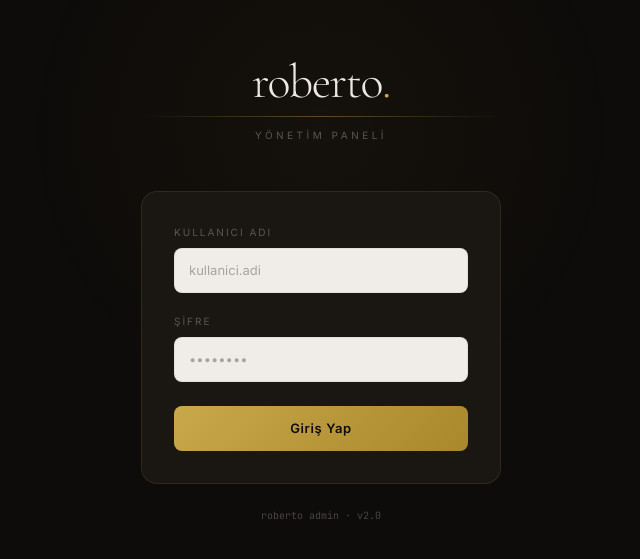
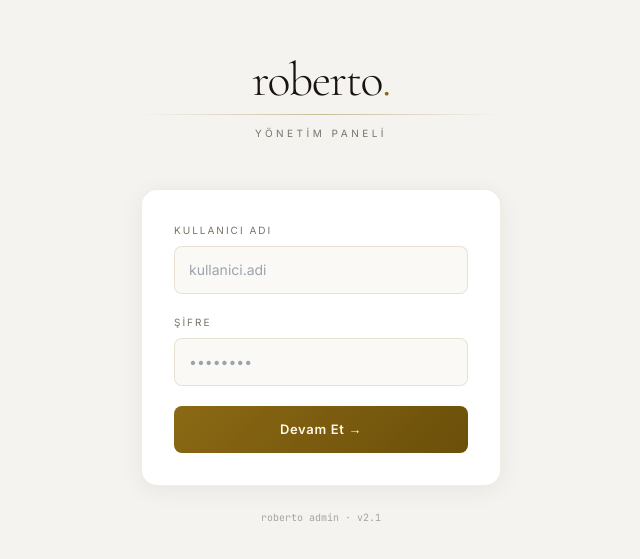
Before and after one commit to Roberaas/chat, a Next.js app: page /login in a window 1280 px wide. Shown: the part 109-668 px from the top of the page, without its empty margins (319-959 px from the left). Built offline with nearby package versions, Linux system fonts and the light colour scheme.

Commit message:
feat: SMS OTP girişi — Netgsm entegrasyonu

```diff
--- /dev/null
+++ b/app/api/auth/otp-send/route.ts
@@ -0,0 +1,50 @@
+import { NextResponse } from 'next/server'
+import { createClient } from '@supabase/supabase-js'
+import crypto from 'crypto'
+
+const supabase = createClient(
+  process.env.NEXT_PUBLIC_SUPABASE_URL!,
+  process.env.SUPABASE_SERVICE_ROLE_KEY!
+)
+
+function hashSifre(sifre: string) {
+  return crypto.createHash('sha256').update(sifre).digest('hex')
+}
+
+function maskPhone(phone: string) {
+  const p = phone.replace(/\D/g, '')
+  return p.slice(0, 3) + '****' + p.slice(-3)
+}
+
+export async function POST(req: Request) {
+  const { kullanici_adi, sifre } = await req.json()
+
+  const { data: user } = await supabase
+    .from('kullanicilar')
+    .select('id, telefon, aktif')
+    .eq('kullanici_adi', kullanici_adi)
+    .eq('sifre_hash', hashSifre(sifre))
+    .eq('aktif', true)
+    .single()
+
+  if (!user) return NextResponse.json({ ok: false, error: 'Kullanıcı adı veya şifre hatalı' })
+  if (!user.telefon) return NextResponse.json({ ok: false, error: 'Telefon numarası kayıtlı değil' })
+
+  const otp = Math.floor(100000 + Math.random() * 900000).toString()
+  const expires = new Date(Date.now() + 5 * 60 * 1000).toISOString()
+
+  await supabase.from('otp_codes').upsert({
+    kullanici_id: user.id, otp, expires_at: expires, used: false
+  }, { onConflict: 'kullanici_id' })
+
+  const phone = user.telefon.replace(/\D/g, '').replace(/^90/, '').replace(/^0/, '')
+  const smsUrl = `https://api.netgsm.com.tr/sms/send/get/?usercode=8503027762&password=A1.95T3v&gsmno=${phone}&message=Roberto%20Admin%20giris%20kodu:%20${otp}&msgheader=ROBERTOBRVO&dil=TR`
+
+  try {
+    const smsRes = await fetch(smsUrl)
+    const txt = await smsRes.text()
+    console.log('Netgsm:', txt)
+  } catch (e) { console.error('SMS hatası:', e) }
+
+  return NextResponse.json({ ok: true, masked_phone: maskPhone(user.telefon) })
+}
--- a/app/login/page.tsx
+++ b/app/login/page.tsx
@@ -3,98 +3,141 @@
 import { useState } from 'react'
 import { useRouter } from 'next/navigation'
 
+type Step = 'sifre' | 'otp'
+
 export default function LoginPage() {
   const [kullanici_adi, setKullaniciAdi] = useState('')
   const [sifre, setSifre] = useState('')
+  const [otp, setOtp] = useState('')
+  const [step, setStep] = useState<Step>('sifre')
   const [error, setError] = useState('')
   const [loading, setLoading] = useState(false)
+  const [maskedPhone, setMaskedPhone] = useState('')
   const router = useRouter()
 
-  async function login() {
+  async function loginWithPassword() {
     if (!kullanici_adi || !sifre) { setError('Kullanıcı adı ve şifre gerekli'); return }
-    setLoading(true)
-    setError('')
+    setLoading(true); setError('')
     try {
-      const res = await fetch('/api/auth', {
+      const res = await fetch('/api/auth/otp-send', {
         method: 'POST',
         headers: { 'Content-Type': 'application/json' },
         body: JSON.stringify({ kullanici_adi, sifre })
       })
       const data = await res.json()
-      if (data.ok) { router.push('/'); router.refresh() }
-      else setError(data.error || 'Giriş başarısız')
+      if (data.ok) {
+        setMaskedPhone(data.masked_phone)
+        setStep('otp')
+      } else setError(data.error || 'Giriş başarısız')
     } catch { setError('Bağlantı hatası') }
     setLoading(false)
   }
 
+  async function verifyOtp() {
+    if (!otp || otp.length < 4) { setError('Kodu girin'); return }
+    setLoading(true); setError('')
+    try {
+      const res = await fetch('/api/auth/otp-verify', {
+        method: 'POST',
+        headers: { 'Content-Type': 'application/json' },
+        body: JSON.stringify({ kullanici_adi, otp })
+      })
+      const data = await res.json()
+      if (data.ok) { router.push('/'); router.refresh() }
+      else setError(data.error || 'Kod yanlış')
+    } catch { setError('Bağlantı hatası') }
+    setLoading(false)
+  }
+
+  const inputStyle = {
+    width: '100%', background: 'rgba(139,105,20,0.04)', border: '1px solid rgba(139,105,20,0.15)',
+    borderRadius: 8, padding: '12px 14px', fontSize: 14, color: '#1A1410',
+    outline: 'none', fontFamily: 'inherit', boxSizing: 'border-box' as const
+  }
+
   return (
-    <div style={{ minHeight: '100vh', background: '#0E0C0A', display: 'flex', alignItems: 'center', justifyContent: 'center', padding: 24 }}>
-      {/* Subtle radial glow */}
-      <div style={{ position: 'fixed', top: '30%', left: '50%', transform: 'translate(-50%,-50%)', width: 600, height: 600, background: 'radial-gradient(circle, rgba(201,168,76,0.04) 0%, transparent 70%)', pointerEvents: 'none' }} />
-
+    <div style={{ minHeight: '100vh', background: '#F5F3EF', display: 'flex', alignItems: 'center', justifyContent: 'center', padding: 24 }}>
       <div style={{ width: '100%', maxWidth: 360, position: 'relative' }}>
         {/* Logo */}
         <div style={{ textAlign: 'center', marginBottom: 48 }}>
-          <div style={{ fontFamily: 'Cormorant Garamond, serif', fontSize: 48, fontWeight: 300, color: '#EDE8DF', letterSpacing: '-0.03em', lineHeight: 1 }}>
-            roberto<span style={{ color: '#C9A84C' }}>.</span>
+          <div style={{ fontFamily: 'Cormorant Garamond, serif', fontSize: 48, fontWeight: 300, color: '#1A1410', letterSpacing: '-0.03em', lineHeight: 1 }}>
+            roberto<span style={{ color: '#8B6914' }}>.</span>
           </div>
-          <div style={{ marginTop: 10, height: 1, background: 'linear-gradient(90deg, transparent, rgba(201,168,76,0.4), transparent)' }} />
-          <div style={{ fontSize: 10, letterSpacing: '0.35em', color: '#5A5550', marginTop: 10, textTransform: 'uppercase' }}>
+          <div style={{ marginTop: 10, height: 1, background: 'linear-gradient(90deg, transparent, rgba(139,105,20,0.4), transparent)' }} />
+          <div style={{ fontSize: 10, letterSpacing: '0.35em', color: '#7A7468', marginTop: 10, textTransform: 'uppercase' }}>
             yönetim paneli
           </div>
         </div>
 
         {/* Card */}
-        <div style={{ background: '#1A1712', border: '1px solid rgba(201,168,76,0.12)', borderRadius: 16, padding: 32 }}>
+        <div style={{ background: '#FFFFFF', border: '1px solid rgba(139,105,20,0.12)', borderRadius: 16, padding: 32, boxShadow: '0 4px 24px rgba(0,0,0,0.06)' }}>
+          {step === 'sifre' ? (
             <div style={{ display: 'flex', flexDirection: 'column', gap: 20 }}>
               <div>
-              <label style={{ fontSize: 10, letterSpacing: '0.2em', textTransform: 'uppercase', color: '#5A5550', display: 'block', marginBottom: 8 }}>
+                <label style={{ fontSize: 10, letterSpacing: '0.2em', textTransform: 'uppercase', color: '#7A7468', display: 'block', marginBottom: 8 }}>
                   Kullanıcı Adı
                 </label>
-              <input
-                type="text"
-                value={kullanici_adi}
-                onChange={e => setKullaniciAdi(e.target.value)}
-                onKeyDown={e => e.key === 'Enter' && login()}
-                placeholder="kullanici.adi"
-                className="input-premium"
-                style={{ padding: '11px 14px', fontSize: 13 }}
-              />
+                <input type="text" value={kullanici_adi} onChange={e => setKullaniciAdi(e.target.value)}
+                  onKeyDown={e => e.key === 'Enter' && loginWithPassword()}
+                  placeholder="kullanici.adi" style={inputStyle} />
               </div>
               <div>
-              <label style={{ fontSize: 10, letterSpacing: '0.2em', textTransform: 'uppercase', color: '#5A5550', display: 'block', marginBottom: 8 }}>
+                <label style={{ fontSize: 10, letterSpacing: '0.2em', textTransform: 'uppercase', color: '#7A7468', display: 'block', marginBottom: 8 }}>
                   Şifre
                 </label>
-              <input
-                type="password"
-                value={sifre}
-                onChange={e => setSifre(e.target.value)}
-                onKeyDown={e => e.key === 'Enter' && login()}
-                placeholder="••••••••"
-                className="input-premium"
-                style={{ padding: '11px 14px', fontSize: 13 }}
-              />
+                <input type="password" value={sifre} onChange={e => setSifre(e.target.value)}
+                  onKeyDown={e => e.key === 'Enter' && loginWithPassword()}
+                  placeholder="••••••••" style={inputStyle} />
               </div>
 
               {error && (
-              <div style={{ padding: '10px 14px', background: 'rgba(139,38,53,0.12)', border: '1px solid rgba(139,38,53,0.3)', borderRadius: 8, fontSize: 12, color: '#C4364A' }}>
+                <div style={{ padding: '10px 14px', background: 'rgba(168,48,64,0.06)', border: '1px solid rgba(168,48,64,0.2)', borderRadius: 8, fontSize: 12, color: '#A83040' }}>
                   {error}
                 </div>
               )}
 
-            <button
-              onClick={login}
-              disabled={loading}
-              className="btn-gold"
-              style={{ padding: '12px 0', fontSize: 13, letterSpacing: '0.05em', marginTop: 4 }}
-            >
+              <button onClick={loginWithPassword} disabled={loading}
+                style={{ padding: '13px 0', background: 'linear-gradient(135deg,#8B6914,#6B4F0A)', border: 'none', borderRadius: 8, color: '#FFF8E8', fontSize: 13, fontWeight: 600, letterSpacing: '0.05em', cursor: loading ? 'not-allowed' : 'pointer', opacity: loading ? 0.7 : 1 }}>
+                {loading ? 'Doğrulanıyor...' : 'Devam Et →'}
+              </button>
+            </div>
+          ) : (
+            <div style={{ display: 'flex', flexDirection: 'column', gap: 20 }}>
+              <div style={{ textAlign: 'center' }}>
+                <div style={{ fontSize: 13, color: '#3A3530', marginBottom: 6 }}>SMS kodu gönderildi</div>
+                <div style={{ fontSize: 12, color: '#7A7468' }}>{maskedPhone}</div>
+              </div>
+              <div>
+                <label style={{ fontSize: 10, letterSpacing: '0.2em', textTransform: 'uppercase', color: '#7A7468', display: 'block', marginBottom: 8 }}>
+                  Doğrulama Kodu
+                </label>
+                <input type="number" value={otp} onChange={e => setOtp(e.target.value)}
+                  onKeyDown={e => e.key === 'Enter' && verifyOtp()}
+                  placeholder="000000" maxLength={6}
+                  style={{ ...inputStyle, fontSize: 24, textAlign: 'center', letterSpacing: '0.3em', fontFamily: 'JetBrains Mono, monospace' }} />
+              </div>
+
+              {error && (
+                <div style={{ padding: '10px 14px', background: 'rgba(168,48,64,0.06)', border: '1px solid rgba(168,48,64,0.2)', borderRadius: 8, fontSize: 12, color: '#A83040' }}>
+                  {error}
+                </div>
+              )}
+
+              <button onClick={verifyOtp} disabled={loading}
+                style={{ padding: '13px 0', background: 'linear-gradient(135deg,#8B6914,#6B4F0A)', border: 'none', borderRadius: 8, color: '#FFF8E8', fontSize: 13, fontWeight: 600, letterSpacing: '0.05em', cursor: loading ? 'not-allowed' : 'pointer', opacity: loading ? 0.7 : 1 }}>
                 {loading ? 'Doğrulanıyor...' : 'Giriş Yap'}
               </button>
+
+              <button onClick={() => { setStep('sifre'); setOtp(''); setError('') }}
+                style={{ background: 'none', border: 'none', fontSize: 12, color: '#7A7468', cursor: 'pointer', textDecoration: 'underline' }}>
+                Geri dön
+              </button>
             </div>
+          )}
         </div>
 
-        <p style={{ textAlign: 'center', fontSize: 10, color: '#4A4540', marginTop: 24, fontFamily: 'JetBrains Mono, monospace' }}>
-          roberto admin · v2.0
+        <p style={{ textAlign: 'center', fontSize: 10, color: '#A8A39E', marginTop: 24, fontFamily: 'JetBrains Mono, monospace' }}>
+          roberto admin · v2.1
         </p>
       </div>
     </div>
```
Also changed, not shown: app/api/auth/otp-verify/route.ts (added, +41 -0 lines). Lines whose indentation alone changed are shown as unchanged.
